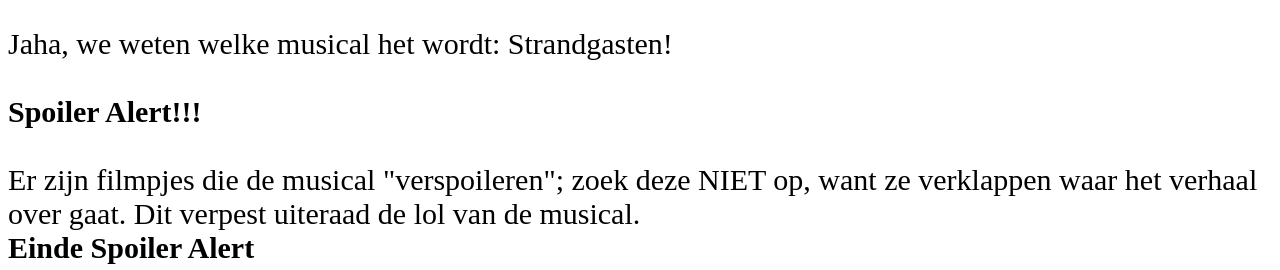
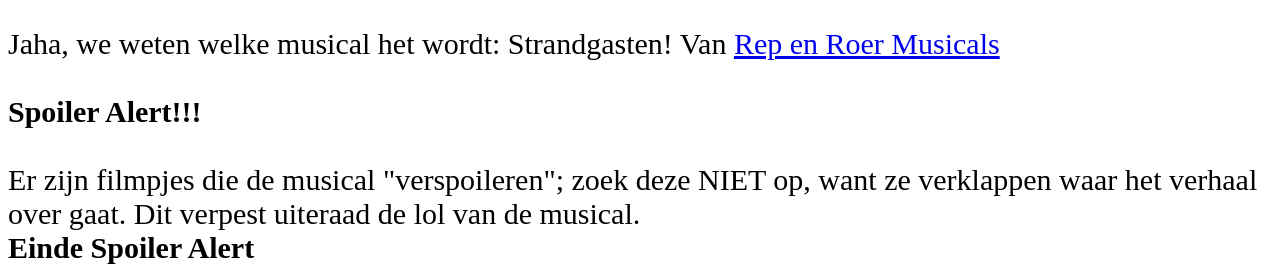
Before and after one commit to delenopschool/de-padden, a plain HTML site: page musical.html in a window 1280 px wide. Shown: the part 380-650 px from the top of the page. Drawn offline with Linux system fonts and the light colour scheme.

Commit message:
Update musical.html

```diff
--- a/musical.html
+++ b/musical.html
@@ -41,7 +41,7 @@ iframe {
     <a href="https://de-padden.glitch.me"><img src="https://i.ibb.co/6y1wQw7/logo-website-klas.png"></a>
     <div class="title">Musical!!!</div>
    <p class="p">
-     Jaha, we weten welke musical het wordt: Strandgasten! <br><br><b>Spoiler Alert!!!</b><br><br>Er zijn filmpjes die de musical "verspoileren"; zoek deze NIET op, want ze verklappen waar het verhaal over gaat. Dit verpest uiteraad de lol van de musical.<br> <b>Einde Spoiler Alert</b><br> De musical word gehouden in Het Klooster; op 11 juli<br> <iframe src="https://www.google.com/maps/embed?pb=!1m18!1m12!1m3!1d4923.63606864587!2d4.500187476183081!3d51.90078477190543!2m3!1f0!2f0!3f0!3m2!1i1024!2i768!4f13.1!3m3!1m2!1s0x47c4330ce3a414b7%3A0x7b35a2583eb56c8!2sHet%20Klooster!5e0!3m2!1snl!2snl!4v1741180984708!5m2!1snl!2snl" width="300" height="300" style="border:0;" allowfullscreen="" loading="loading..." referrerpolicy="no-referrer-when-downgrade"></iframe><img src="https://i.ibb.co/SX7XHDxY/th-1.jpg">
+     Jaha, we weten welke musical het wordt: Strandgasten! Van <a href="https://repenroer.nl">Rep en Roer Musicals</a> <br><br><b>Spoiler Alert!!!</b><br><br>Er zijn filmpjes die de musical "verspoileren"; zoek deze NIET op, want ze verklappen waar het verhaal over gaat. Dit verpest uiteraad de lol van de musical.<br> <b>Einde Spoiler Alert</b><br> De musical word gehouden in Het Klooster; op 11 juli<br> <iframe src="https://www.google.com/maps/embed?pb=!1m18!1m12!1m3!1d4923.63606864587!2d4.500187476183081!3d51.90078477190543!2m3!1f0!2f0!3f0!3m2!1i1024!2i768!4f13.1!3m3!1m2!1s0x47c4330ce3a414b7%3A0x7b35a2583eb56c8!2sHet%20Klooster!5e0!3m2!1snl!2snl!4v1741180984708!5m2!1snl!2snl" width="300" height="300" style="border:0;" allowfullscreen="" loading="loading..." referrerpolicy="no-referrer-when-downgrade"></iframe><img src="https://i.ibb.co/SX7XHDxY/th-1.jpg">
   </p>
   <br><br>
   <div class="footer">
```
